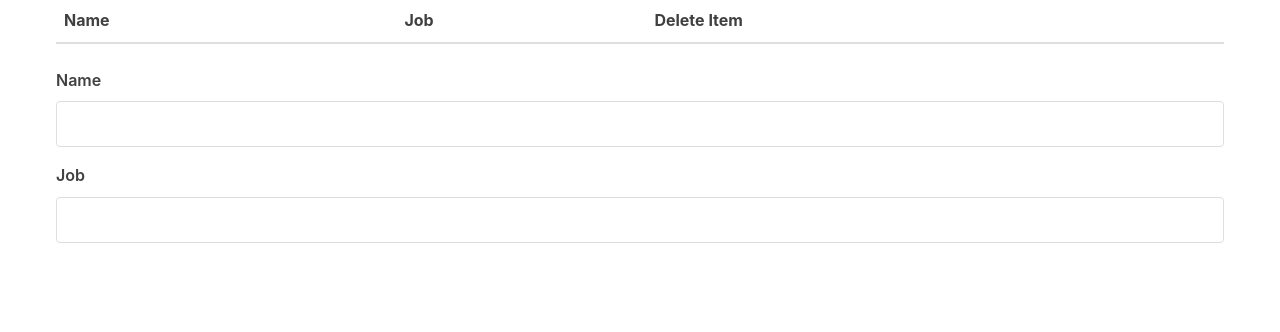
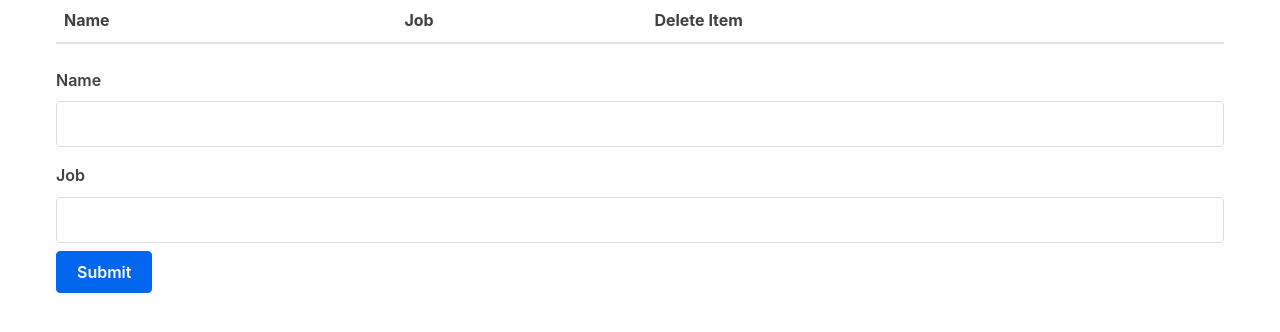
Before and after one commit to sofijadimitrijevic1/Dimitrijevic_CSC307_Exercise1A, a React (Vite) app in the folder packages/react-frontend/: page / in a window 1280 px wide. Shown: the top 332 px of the page. Built offline with nearby package versions, Linux system fonts and the light colour scheme.

Commit message:
finished

```diff
--- a/packages/react-frontend/src/Form.jsx
+++ b/packages/react-frontend/src/Form.jsx
@@ -1,7 +1,7 @@
 // src/Form.jsx
 import React, { useState } from "react";
 
-function Form() {
+function Form(props) {
   const [person, setPerson] = useState({
     name: "",
     job: ""
@@ -13,6 +13,12 @@ function Form() {
             setPerson({ name: person["name"], job: value });
         else setPerson({ name: value, job: person["job"] });
     }
+
+    function submitForm() {
+        props.handleSubmit(person);
+        setPerson({ name: "", job: "" });
+    }
+
     return (
         <form>
           <label htmlFor="name">Name</label>
@@ -31,10 +37,13 @@ function Form() {
             value={person.job}
             onChange={handleChange}
           />
+          <input
+            type="button"
+            value="Submit"
+            onClick={submitForm}
+          />
         </form>
     );
   }
 
-
-
 export default Form;
--- a/packages/react-frontend/src/MyApp.jsx
+++ b/packages/react-frontend/src/MyApp.jsx
@@ -5,19 +5,25 @@ import Form from "./Form";
 
   function MyApp() {
     const [characters, setCharacters] = useState([]);
+
     function removeOneCharacter(index) {
         const updated = characters.filter((character, i) => {
           return i !== index;
         });
         setCharacters(updated);
     }
+
+    function updateList(person) {
+        setCharacters([...characters, person]);
+    }
+
     return (
         <div className="container">
             <Table
                 characterData={characters}
                 removeCharacter={removeOneCharacter}
             />
-            <Form />
+            <Form handleSubmit={updateList} />
         </div>
     );
   }
```
Lines whose indentation alone changed are shown as unchanged.
